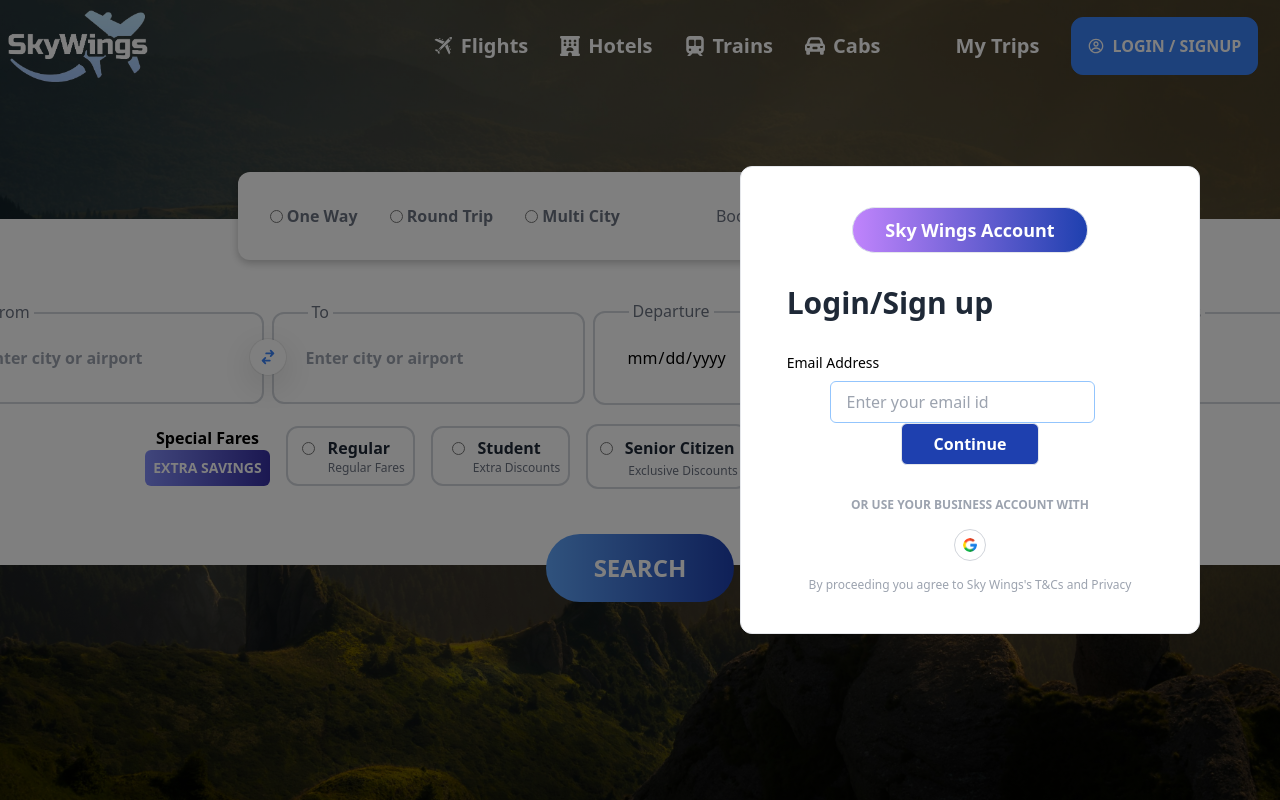
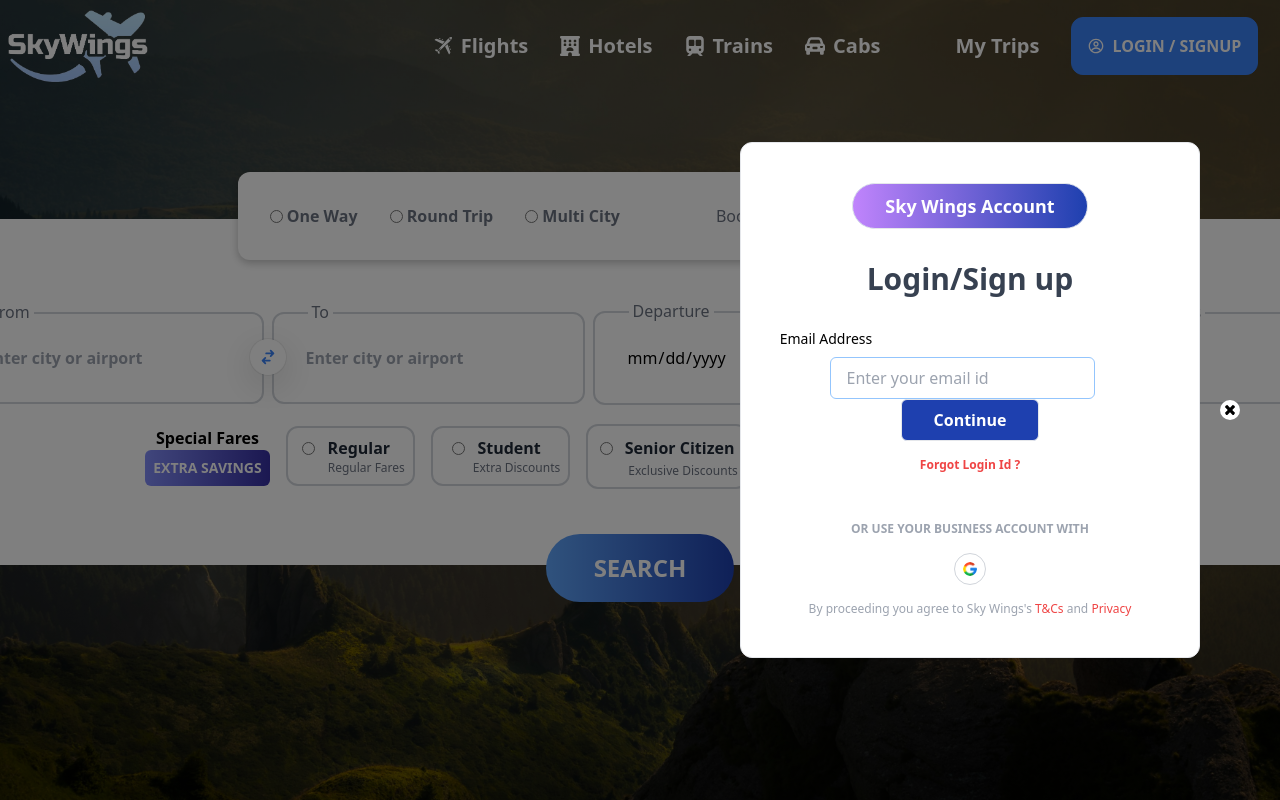
Before and after one commit to acensverse/Sky-Wings---Booking, a React (Vite) app: page /Signup in a window 1280 px wide. Shown: the top 800 px of the page. Built offline with nearby package versions, Linux system fonts and the light colour scheme.

Commit message:
login v1

```diff
--- a/src/App.css
+++ b/src/App.css
@@ -41,6 +41,11 @@
     font-size: x-large;
   }
 
+  .cancel {
+    @apply absolute ml-120 mb-165 p-1 bg-white rounded-full text-black text-xl
+  }
+
+
   @media screen and (max-width: 1170px) {
     .app {
       background: cover;
--- a/src/components/Login/Signup.jsx
+++ b/src/components/Login/Signup.jsx
@@ -1,11 +1,17 @@
 import React from 'react'
 import Home from '../Home'
+import { Link } from 'react-router-dom'
+import { ImCross } from "react-icons/im";
 
 function Signup() {
   return (
     <div>
       <div className="fixed inset-0 bg-black opacity-50 z-20"></div>
+
       <div className='absolute flex items-center justify-start p-20 ml-165 h-screen z-20'>
+
+        <Link to='/'> <ImCross className='cancel' /> </Link>
+
         <div className=' bg-white border rounded-xl flex flex-col items-center justify-evenly p-8 py-10'>
 
           <h1 className='bg-blue-600 px-8 py-2 text-lg font-bold border rounded-full bg-gradient-to-r from-purple-400 to to-blue-800 text-white mb-8'> Sky Wings Account </h1>
@@ -13,20 +19,22 @@
 
           <div className='flex flex-col items-center justify-evenly'>
             <div className='flex flex-col items-start justify-center'>
-              <h1 className='font-bold text-3xl text-gray-800 mb-8 mr-40 ml-0'> Login/Sign up</h1>
-              <label className='mb-2 text-sm font-medium ml-0' > Email Address </label>
+              <h1 className='font-bold text-3xl text-gray-700 mb-8'> Login/Sign up</h1>
+
             </div>
+            <span className='mb-2 text-sm font-medium mr-72' > Email Address </span>
 
             <div className=''>
-              <input type="text" name="email" id="emailId" className='border border-blue-300 rounded-md p-2 px-4 mr-4' placeholder='Enter your email id' />
+              <input type="email" name="email" id="emailId" className='border border-blue-300 rounded-md p-2 px-4 mr-4' placeholder='Enter your email id' />
               <button className='py-2 px-8 bg-blue-800 text-white font-bold border rounded-md'> Continue </button>
             </div>
 
             <div className='flex flex-col items-center justify-center'>
+              <span className='text-xs font-semibold text-red-500 m-4'> Forgot Login Id ? </span>
               <p className='uppercase text-gray-400 font-semibold text-xs mt-8'> Or use your business account with </p>
 
               <img src="images/google.png" alt="" className='w-8 border border-gray-300 rounded-full p-2 m-4' />
-              <p className='text-xs text-gray-400'> By proceeding you agree to Sky Wings's T&Cs and Privacy </p>
+              <span className='text-xs text-gray-400'> By proceeding you agree to Sky Wings's <Link className='text-red-500'> T&Cs </Link> and <Link className='text-red-500'> Privacy </Link> </span>
             </div>
           </div>
 
--- a/tailwind.config.js
+++ b/tailwind.config.js
@@ -10,7 +10,7 @@
         '100': '25rem',
         '88':  '22rem',
         '120': '30rem',
-        '165': '41.25rem'
+        '165': '41.25rem',
       },
     },
   },
```
